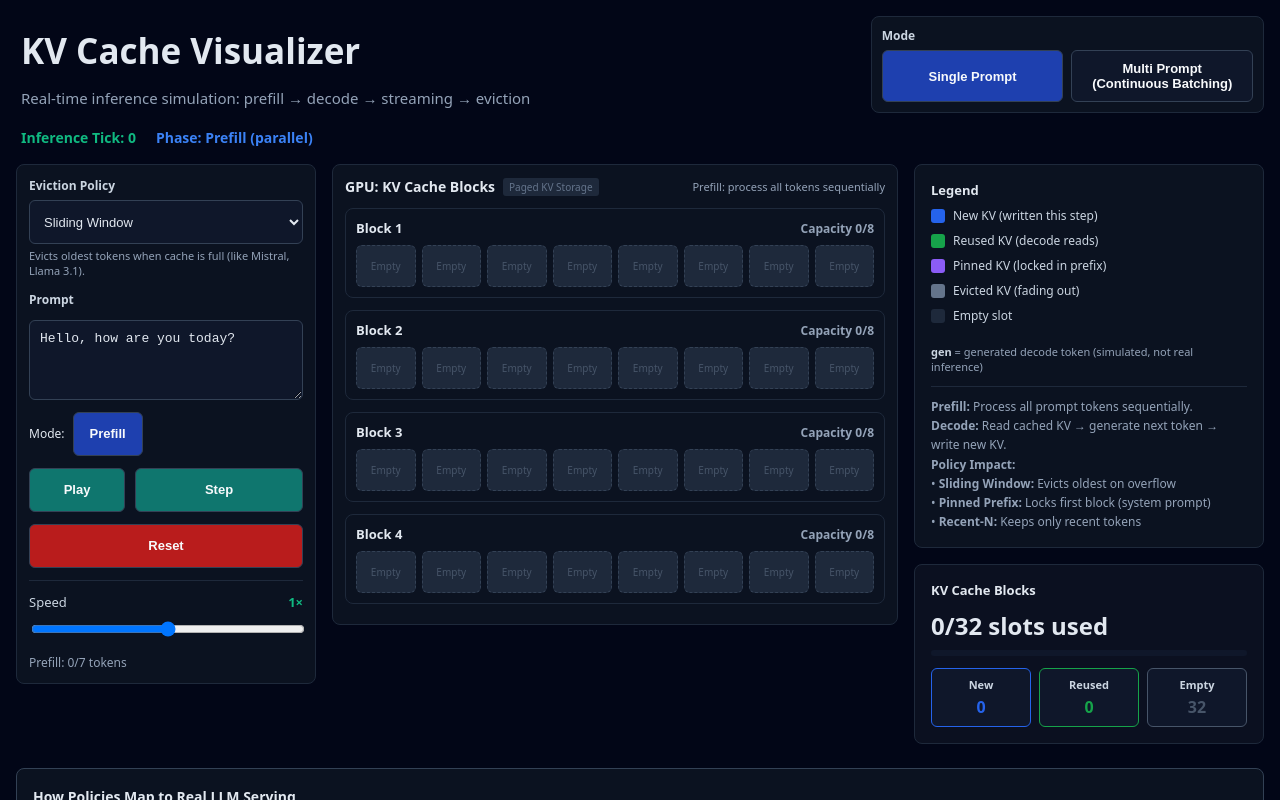
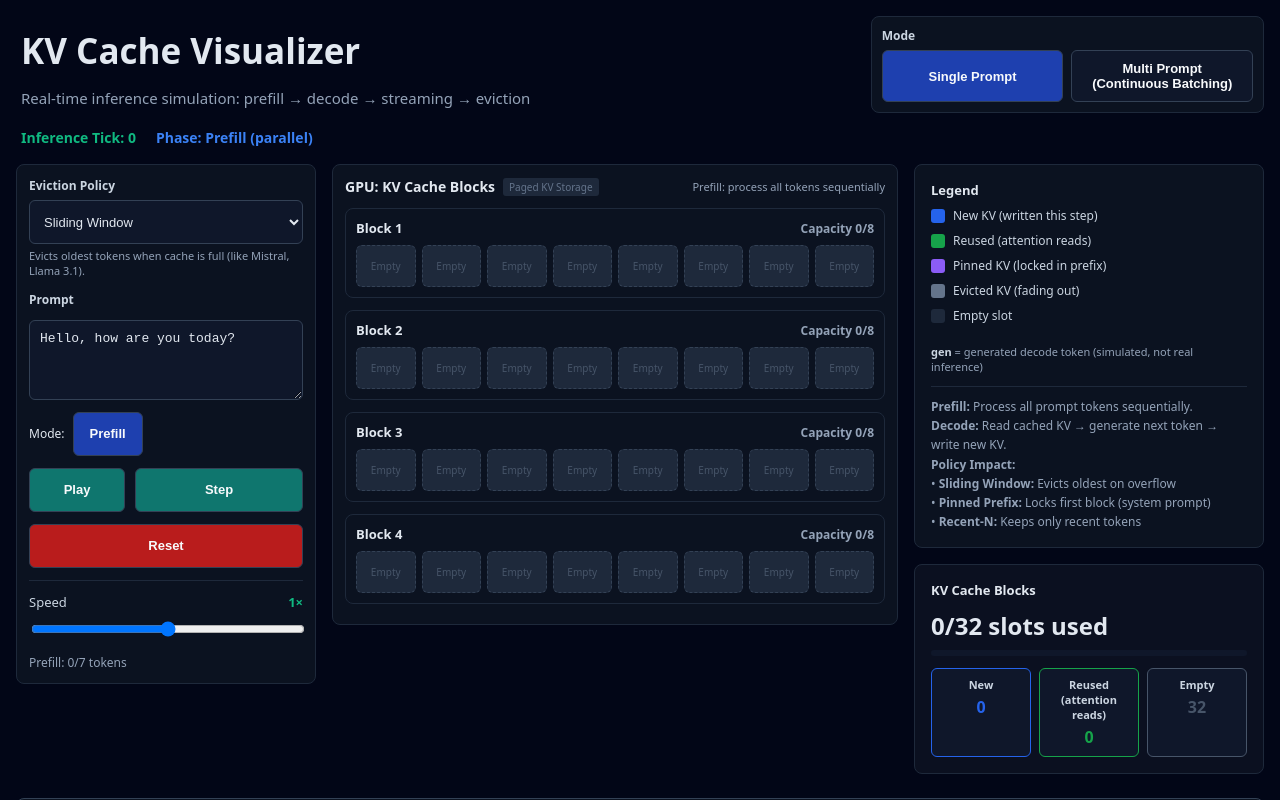
Before and after one commit to GandholiSarat/kv-cache-visualizer, a Next.js app: page / in a window 1280 px wide. Shown: the top 800 px of the page. Built offline with nearby package versions, Linux system fonts and the light colour scheme.

Commit message:
Fixed KV cache counters in single

```diff
--- a/components/MemoryStats.tsx
+++ b/components/MemoryStats.tsx
@@ -6,12 +6,13 @@ export interface MemoryStatsProps {
 	totalSlots: number;
 	newCount: number;
 	reusedCount: number;
+	retainedCount?: number;
 	pinnedCount: number;
 	emptyCount: number;
 }
 
-export function MemoryStats({ totalSlots, newCount, reusedCount, pinnedCount, emptyCount }: MemoryStatsProps) {
-	const used = newCount + reusedCount + pinnedCount;
+export function MemoryStats({ totalSlots, newCount, reusedCount, retainedCount = 0, pinnedCount, emptyCount }: MemoryStatsProps) {
+	const used = newCount + reusedCount + retainedCount + pinnedCount;
 	const usedPercent = Math.min(100, Math.round((used / totalSlots) * 100));
 	const barColor = usedPercent > 85 ? "#f59e0b" : usedPercent > 60 ? "#10b981" : "#2563eb";
 
@@ -50,7 +51,8 @@ export function MemoryStats({ totalSlots, newCount, reusedCount, pinnedCount, em
 
 			<div style={{ display: "grid", gridTemplateColumns: "repeat(3, 1fr)", gap: "8px", marginTop: "12px" }}>
 				<StatChip label="New" value={newCount} color="#2563eb" />
-				<StatChip label="Reused" value={reusedCount} color="#16a34a" />
+				<StatChip label="Reused (attention reads)" value={reusedCount} color="#16a34a" />
+				{retainedCount > 0 && <StatChip label="Retained (not attended)" value={retainedCount} color="#475569" />}
 				{pinnedCount > 0 && <StatChip label="Pinned" value={pinnedCount} color="#8b5cf6" />}
 				<StatChip label="Empty" value={emptyCount} color="#475569" />
 			</div>
--- a/modes/SinglePromptSimulator.tsx
+++ b/modes/SinglePromptSimulator.tsx
@@ -103,6 +103,10 @@ export function SinglePromptSimulator() {
 
 	const newCount = simState.entries.filter((e) => e.status === "new").length;
 	const reusedCount = simState.entries.filter((e) => e.status === "reused").length;
+	const retainedCount =
+		simState.evictionPolicy === EvictionPolicy.RecentN
+			? simState.entries.filter((e) => e.status === "inactive").length
+			: 0;
 	const pinnedCount = simState.entries.filter((e) => e.status === "pinned").length;
 	const emptyCount = simState.entries.filter((e) => e.status === "empty" || e.status === "evicted").length;
 
@@ -208,7 +212,7 @@ export function SinglePromptSimulator() {
 						<div style={{ fontSize: "13px", fontWeight: 700, color: "#e2e8f0", marginBottom: "8px" }}>Legend</div>
 						<div style={{ display: "grid", gap: "8px", fontSize: "12px" }}>
 							<ColorKey color="#2563eb" label="New KV (written this step)" />
-							<ColorKey color="#16a34a" label="Reused KV (decode reads)" />
+							<ColorKey color="#16a34a" label="Reused (attention reads)" />
 							<ColorKey color="#8b5cf6" label="Pinned KV (locked in prefix)" />
 							<ColorKey color="#64748b" label="Evicted KV (fading out)" />
 							<ColorKey color="#1e293b" label="Empty slot" />
@@ -245,6 +249,7 @@ export function SinglePromptSimulator() {
 							totalSlots={TOTAL_SLOTS}
 							newCount={newCount}
 							reusedCount={reusedCount}
+							retainedCount={retainedCount}
 							pinnedCount={pinnedCount}
 							emptyCount={emptyCount}
 						/>
```
